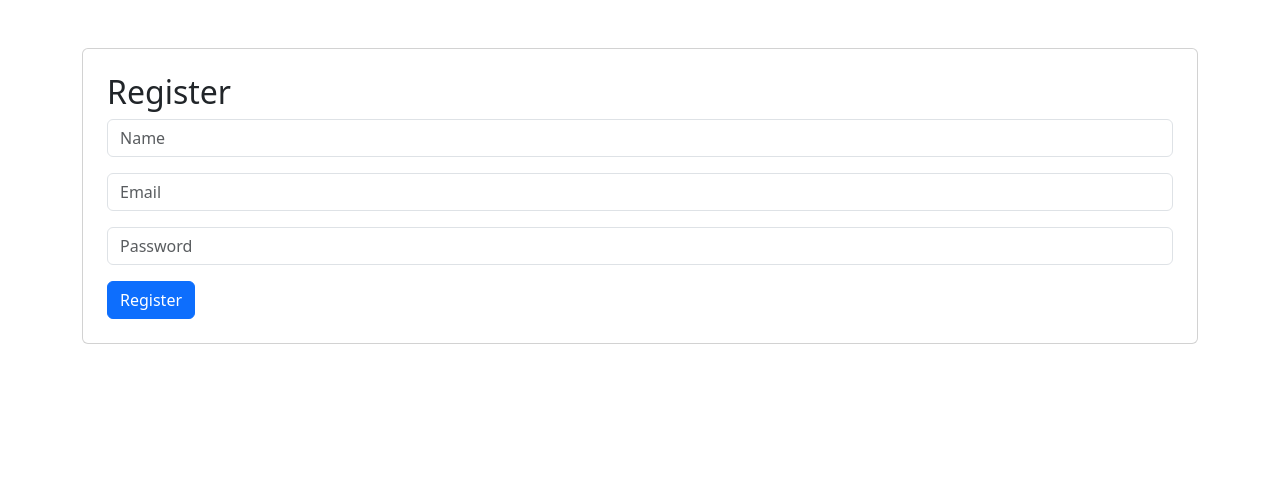
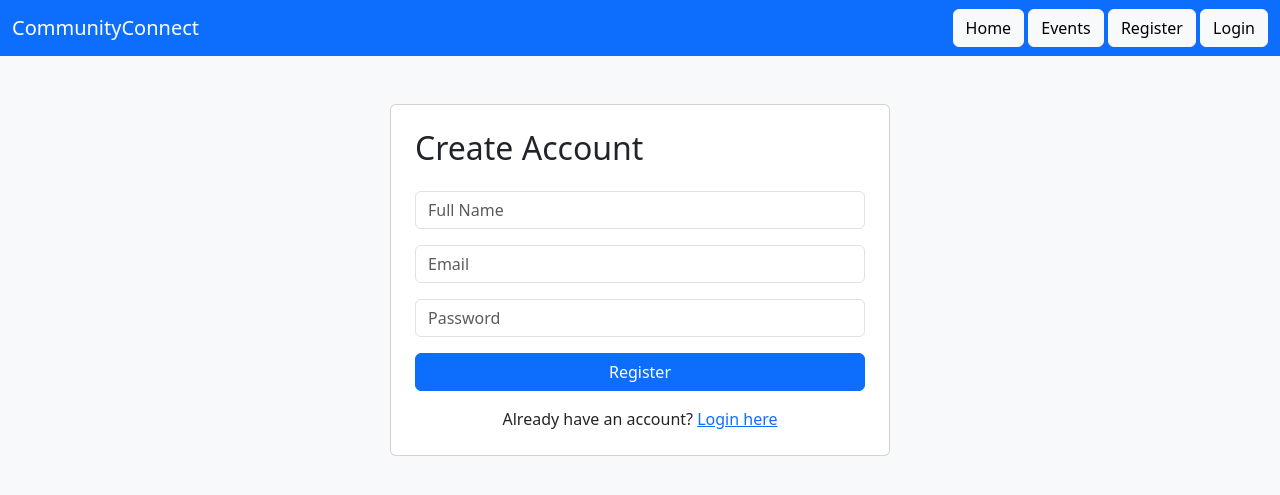
Before and after one commit to 23sudheer/communityconnect-cloudproject, a Flask app: page /register in a window 1280 px wide. Shown: the top 495 px of the page. Run offline with Flask 3, Linux system fonts and the light colour scheme.

Commit message:
Fix login and register page

```diff
--- a/templates/login.htmL
+++ b/templates/login.htmL
@@ -1,20 +1,35 @@
 <!DOCTYPE html>
 <html>
 <head>
-
-    <title>Login</title>
-
+    <title>{{ mode.title() }}</title>
     <link href="https://cdn.jsdelivr.net/npm/bootstrap@5.3.3/dist/css/bootstrap.min.css" rel="stylesheet">
-
 </head>
 
-<body>
+<body class="bg-light">
+
+<nav class="navbar navbar-dark bg-primary">
+    <div class="container-fluid">
+        <a class="navbar-brand" href="/">CommunityConnect</a>
+        <div>
+            <a href="/" class="btn btn-light">Home</a>
+            <a href="/events" class="btn btn-light">Events</a>
+            <a href="/register" class="btn btn-light">Register</a>
+            <a href="/login" class="btn btn-light">Login</a>
+        </div>
+    </div>
+</nav>
 
 <div class="container mt-5">
 
-    <div class="card p-4">
+    <div class="card p-4 mx-auto" style="max-width: 500px;">
 
-        <h2>{{ mode.title() }}</h2>
+        <h2 class="mb-4">
+            {% if mode == 'register' %}
+                Create Account
+            {% else %}
+                Login
+            {% endif %}
+        </h2>
 
         <form method="POST">
 
@@ -23,7 +38,7 @@
                 type="text"
                 class="form-control mb-3"
                 name="name"
-                placeholder="Name"
+                placeholder="Full Name"
                 required
             >
             {% endif %}
@@ -44,11 +59,25 @@
                 required
             >
 
-            <button class="btn btn-primary">
-                {{ mode.title() }}
+            <button class="btn btn-primary w-100">
+                {% if mode == 'register' %}
+                    Register
+                {% else %}
+                    Login
+                {% endif %}
             </button>
 
         </form>
+
+        <div class="mt-3 text-center">
+            {% if mode == 'register' %}
+                Already have an account?
+                <a href="/login">Login here</a>
+            {% else %}
+                New user?
+                <a href="/register">Register here</a>
+            {% endif %}
+        </div>
 
     </div>
 
```
